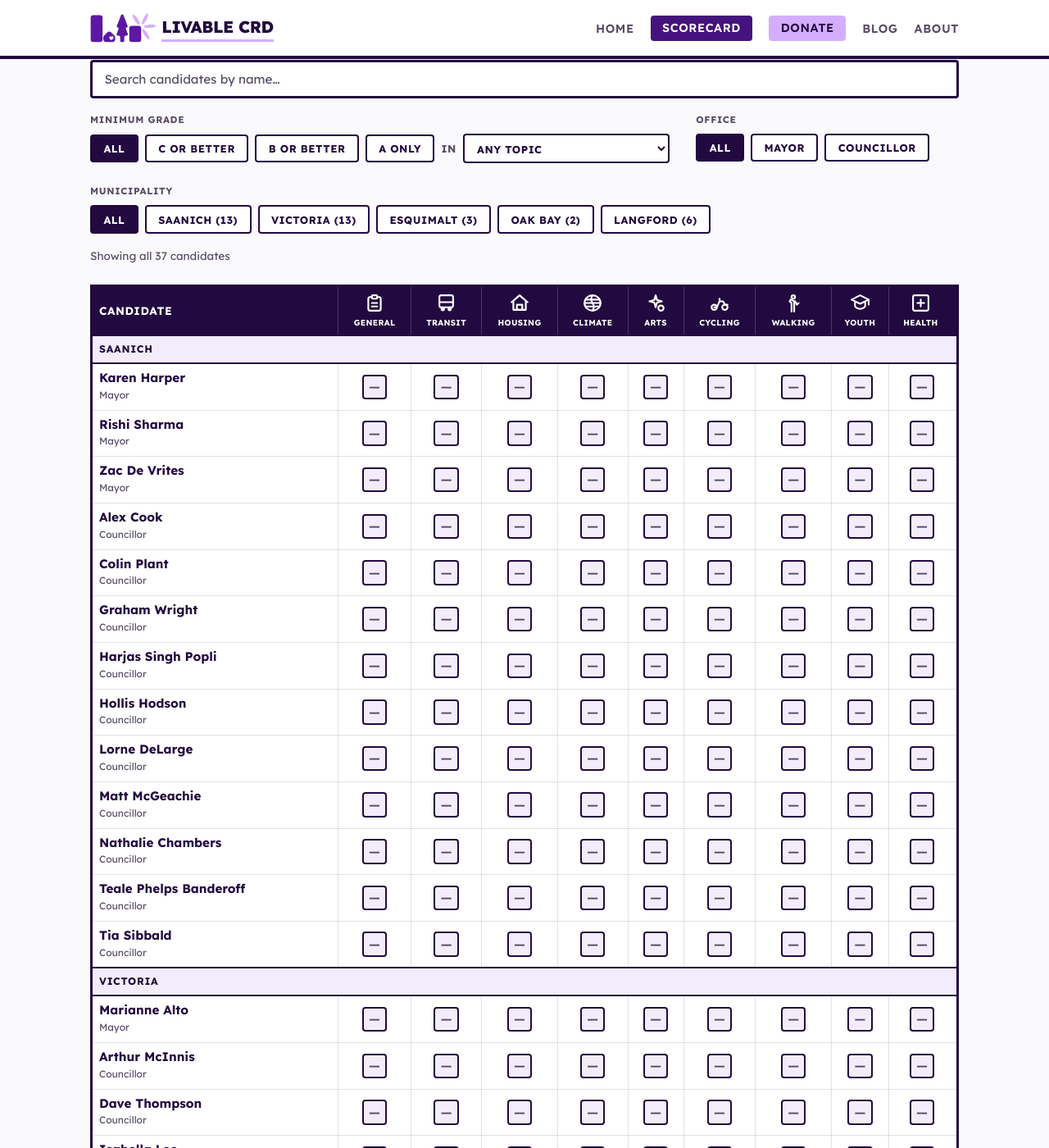
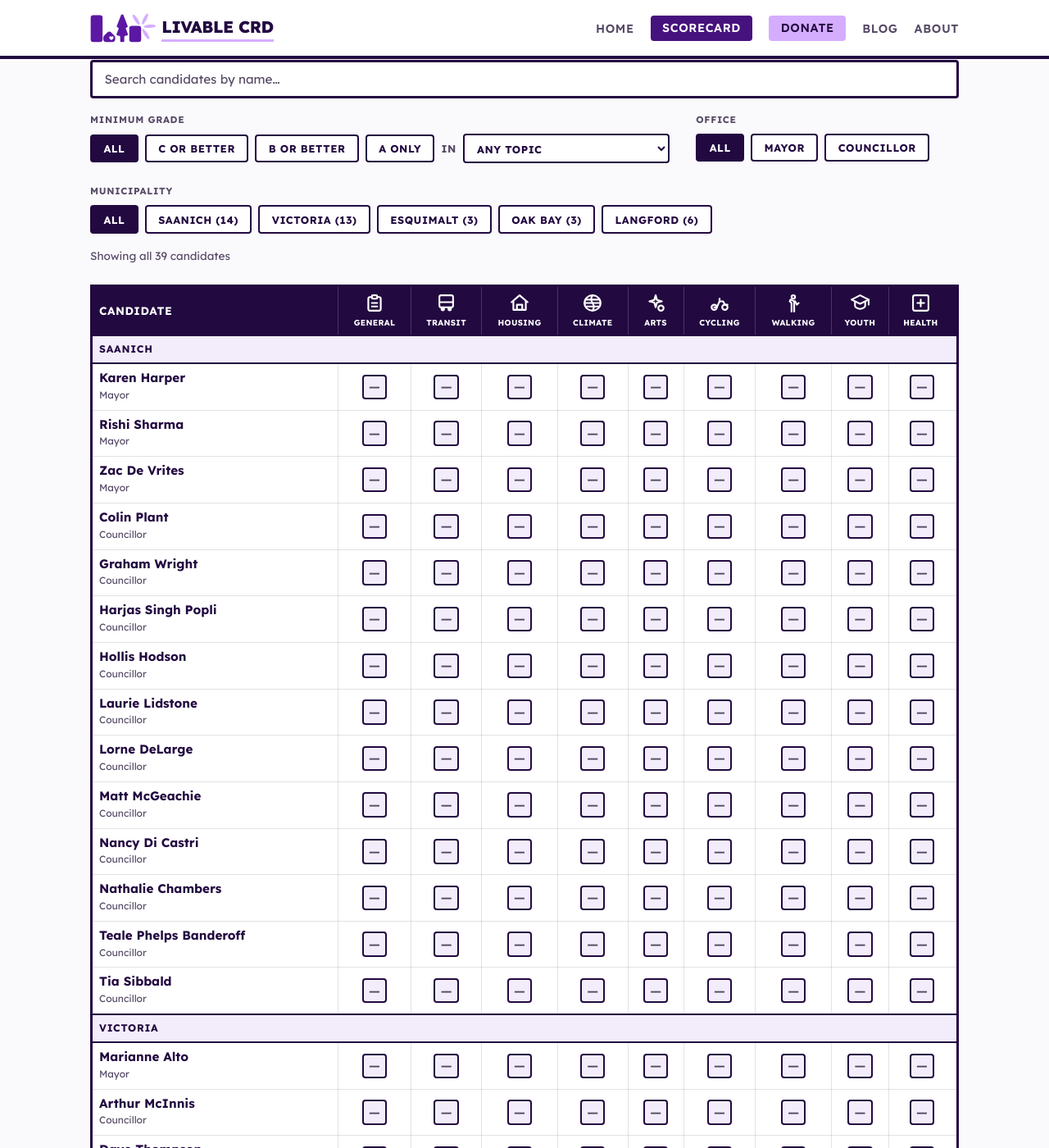
Before and after one commit to LaputanMachines/livable-crd-website, a Jekyll site: the page built from scorecard/index.md, in a window 1280 px wide and 1400 px high, scrolled down 512 px. Shown: the whole window at 82% size. Built offline with Jekyll 4.4.1, drawn with Linux system fonts in a browser that asks for light colours; some of the changed text lies outside the part shown.

Commit message:
data: sync confirmed candidates from sheet [skip ci]

```diff
--- a/_data/candidates.yml
+++ b/_data/candidates.yml
@@ -36,11 +36,6 @@
   office: Mayor
   incumbent: true
 
-- name: Alex Cook
-  municipality: saanich
-  office: Councillor
-  incumbent: false
-
 - name: Colin Plant
   municipality: saanich
   office: Councillor
@@ -61,12 +56,22 @@
   office: Councillor
   incumbent: false
 
+- name: Laurie Lidstone
+  municipality: saanich
+  office: Councillor
+  incumbent: false
+
 - name: Lorne DeLarge
   municipality: saanich
   office: Councillor
   incumbent: false
 
 - name: Matt McGeachie
+  municipality: saanich
+  office: Councillor
+  incumbent: false
+
+- name: Nancy Di Castri
   municipality: saanich
   office: Councillor
   incumbent: false
@@ -179,6 +184,11 @@
   office: Councillor
   incumbent: false
 
+- name: Will Moore
+  municipality: oak-bay
+  office: Councillor
+  incumbent: null
+
 # --- Langford ---
 - name: Scott Goodmanson
   municipality: langford
```
